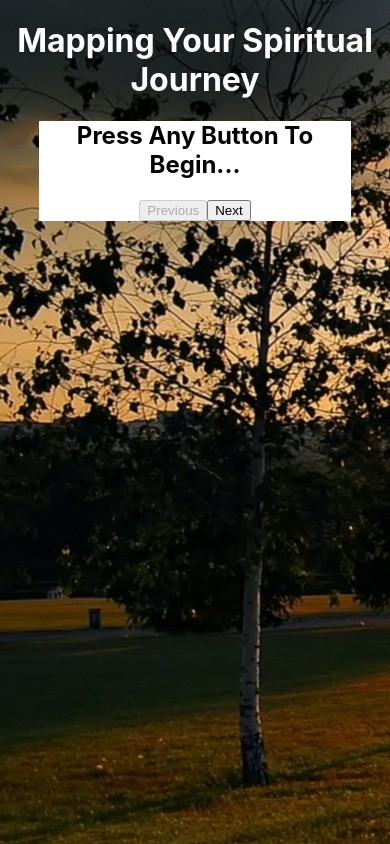
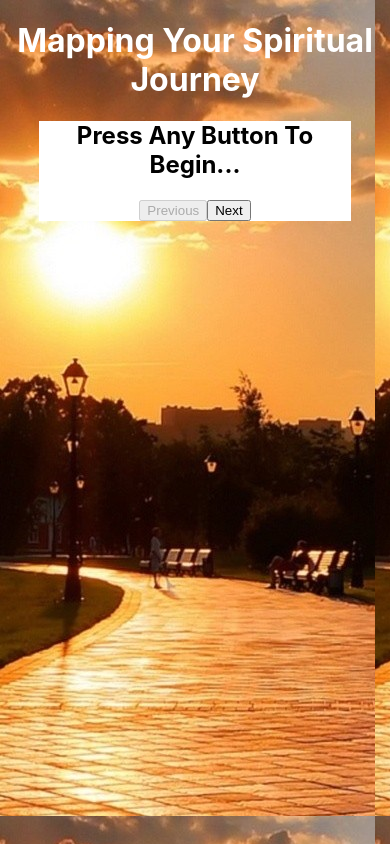
Before and after one commit to WestCornfield/spiritual-journey, a React (Create React App) app: page / in a window 390 px wide. Built offline with nearby package versions, Linux system fonts and the light colour scheme.

Commit message:
temporary background styles for testing

```diff
--- a/src/components/temporary-background-styles.css
+++ b/src/components/temporary-background-styles.css
@@ -4,3 +4,15 @@
   height: 100%;
   width:100%
 }
+
+@media only screen and (max-width: 800px) {
+  .background {
+    background: url("../resources/Pathway-iphone.jpg") black;
+  }
+}
+
+@media only screen and (max-width: 400px) {
+  .background {
+    background: url("../resources/Pathway-iPhoneX.jpg") black;
+  }
+}
```
Also changed, not shown: src/resources/Pathway-iPhoneX.jpg (added), src/resources/Pathway-iphone.jpg (added).
